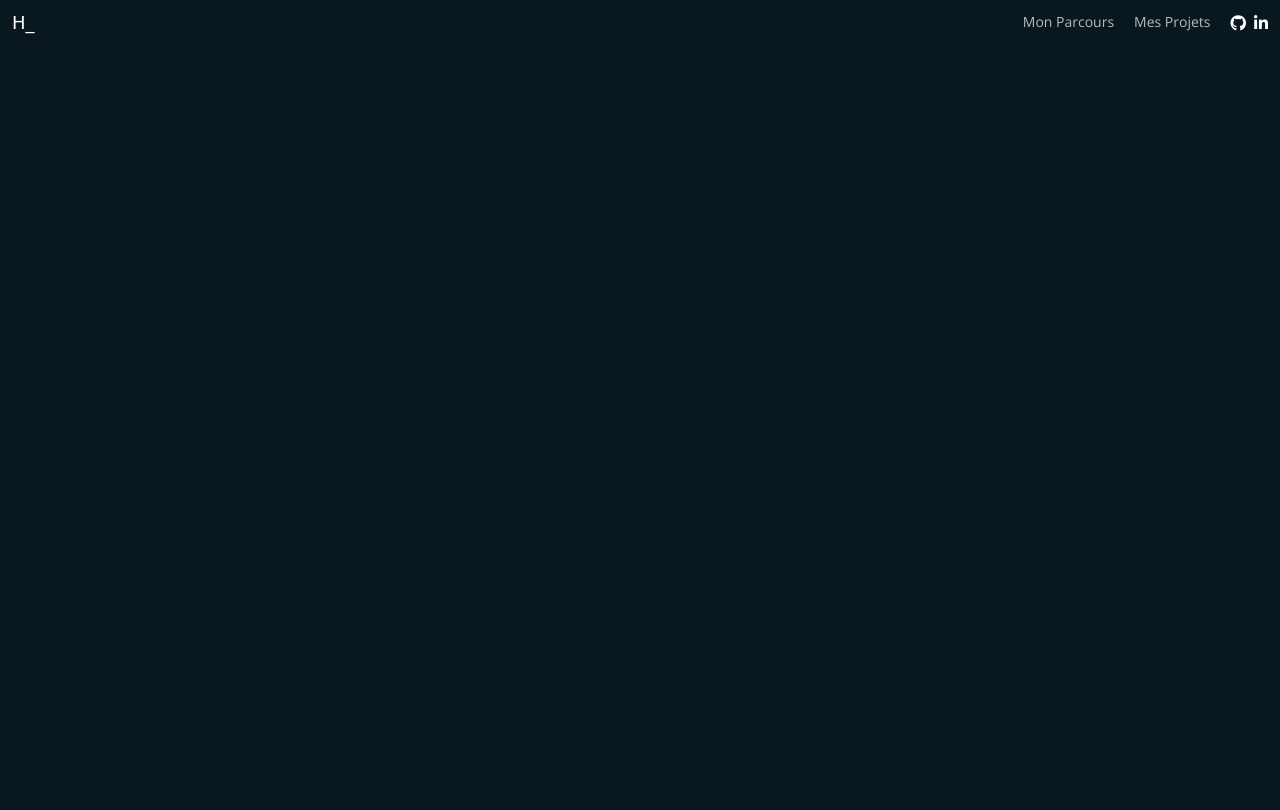
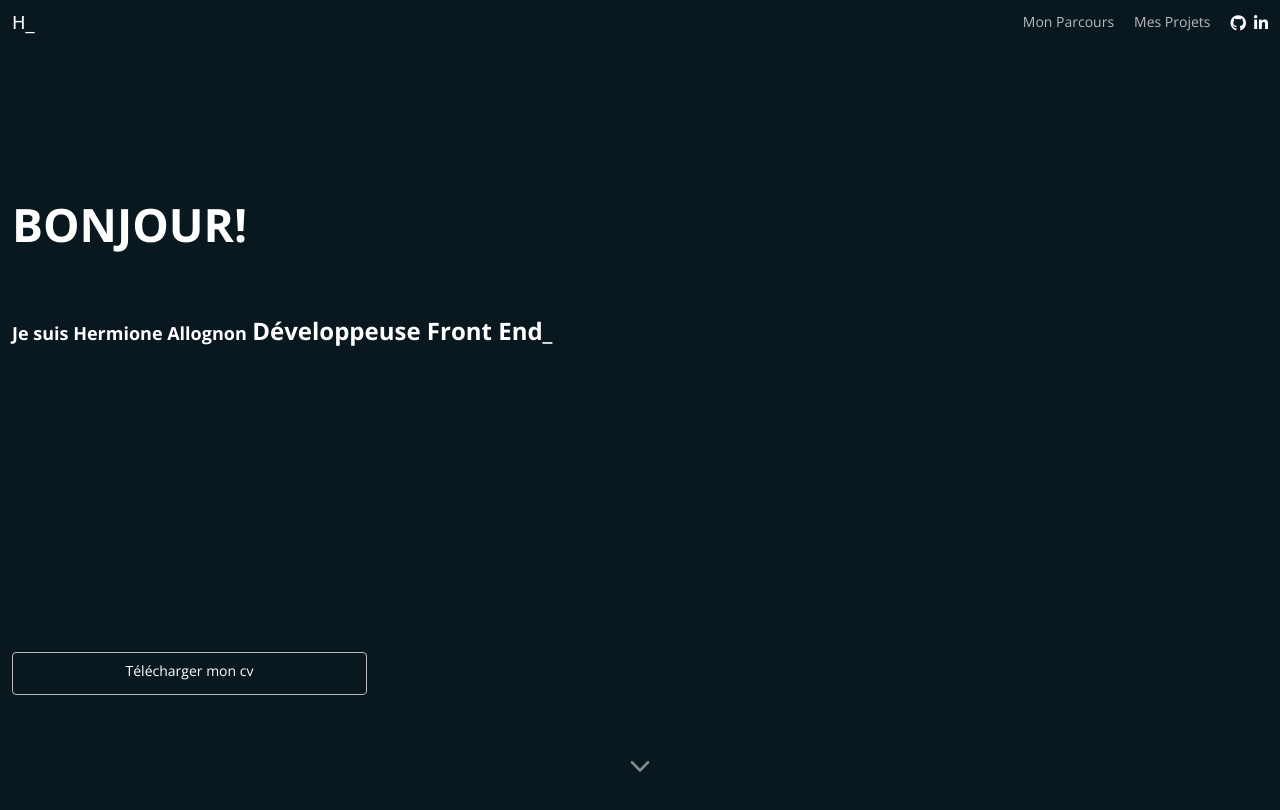
Before and after one commit to mimi-max/portfolio, a website built with Parcel: page src/index.html in a window 1280 px wide. Built offline with nearby package versions, Linux system fonts and the light colour scheme; a web font is replaced by a local one.

Commit message:
add hero section

```diff
--- a/src/index.html
+++ b/src/index.html
@@ -34,6 +34,13 @@
     </header>
     <main class="main-content">
         <section class="hero">
+            <div class="hero__hello">BONJOUR!</div>
+            <h1 class="hero__heading"><span class="hero___name">Je suis Hermione Allognon</span> <span
+                    class="hero___profession">Développeuse Front End</span> </h1>
+                    <a class="hero__download" href="#">Télécharger mon cv</a>
+            <div class="hero__go-content"><a href="#"> <img src="./img/angle-down.svg" alt="go to content"></a></div>
+
+
         </section>
         <section class="experiences">
         </section>
--- a/src/style.css
+++ b/src/style.css
@@ -2,12 +2,13 @@
     --text-accent-color:#fff;
     --font-body-color:#bababa;
     --font-size-title:28px;
-    --font-size-subtitle:18px
+    --font-size-subtitle:18px;
 
 }
 * {
     box-sizing: inherit;
 }
+
 
 body, html {
     margin: 0;
@@ -32,6 +33,9 @@ body, html {
 
 .hero {
     height: 100vh;
+    padding-top: 193px;
+    display: flex;
+    flex-direction: column;
 }
 
 .logo__content{
@@ -51,10 +55,15 @@ body, html {
     text-decoration: none;
     color: var(--text-accent-color);
     font-size: 16px;
+
 }
 .main-header{
     display: flex;
     padding: 12px;
+    position: fixed;
+    top:0;
+    left: 0;
+    right: 0;
 }
 .navigation{
     display: flex;
@@ -69,3 +78,43 @@ body, html {
     display: flex;
     gap: 8px;
 }
+
+/* Hero part*/
+.hero__hello{
+    margin-top: 0;
+    font-size: 46px;
+    margin-bottom: 42px;
+    font-weight:bold;
+}
+
+.hero___name{
+    font-size: 18px;
+    line-height: 25px;
+}
+
+.hero___profession{
+    font-size: 24px;
+    line-height: 33px;
+}
+.hero___profession::after{
+ content: "_";
+}
+.hero__go-content{
+    text-align: center;
+    margin-top: 62px;
+    margin-bottom: 24px;
+}
+.hero__heading{
+    margin-bottom: auto;
+}
+.hero__download{
+    width: 100%;
+    text-decoration: none;
+    max-width: 355px;
+    height: 43px;
+    border:1px solid var(--font-body-color);
+    color:var(--text-accent-color);
+    text-align: center;
+    padding: 8px 33px;
+    border-radius: 4px;
+}
```
Also changed, not shown: src/img/angle-down.svg (added).
